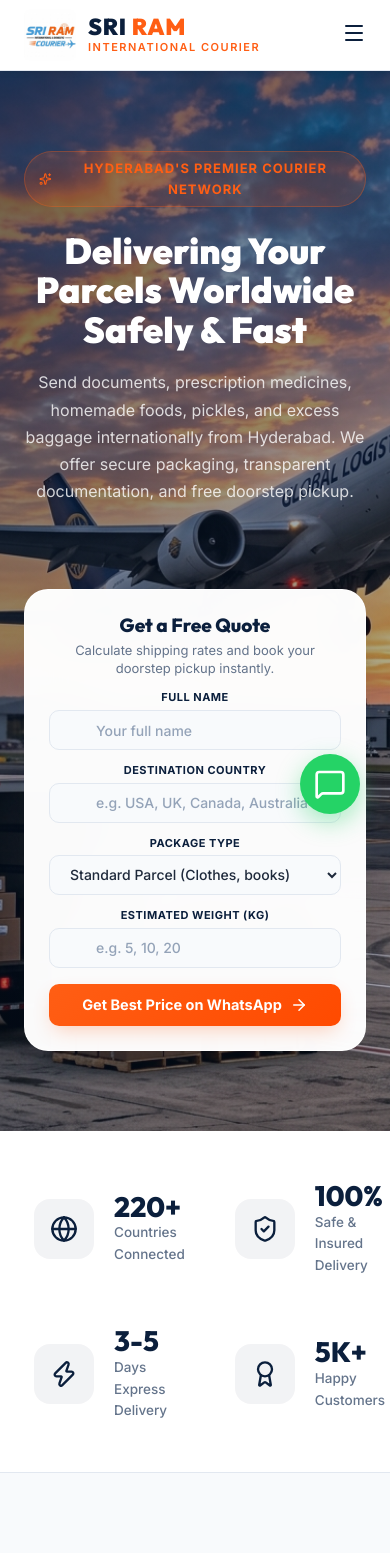
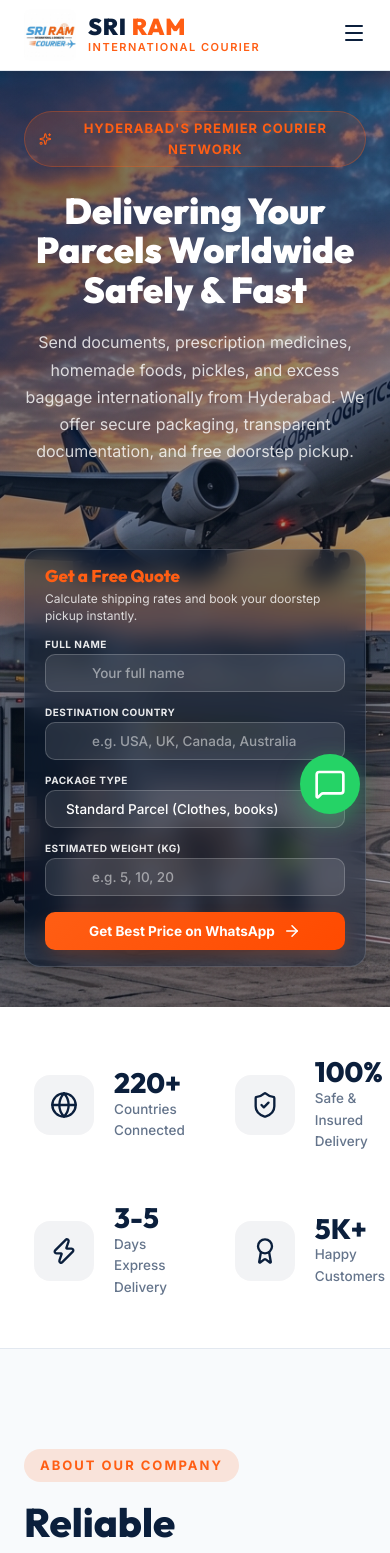
Before and after one commit to sriraminternationalcourier-del/sriramcouries, a React (Vite) app: page / in a window 390 px wide. Shown: the top 1553 px of the page. Built offline with nearby package versions, Linux system fonts and the light colour scheme.

Commit message:
style: optimize quote card style in mobile view for transparent and compact design

```diff
--- a/src/index.css
+++ b/src/index.css
@@ -1513,7 +1513,71 @@
   .footer-nav-col {
     display: none !important;
   }
-}
+
+  /* Compact & Transparent Glassmorphic Quote Card on Mobile */
+  .hero-section {
+    padding: 40px 0 !important;
+  }
+
+  .quote-card {
+    background-color: rgba(11, 31, 60, 0.4) !important;
+    backdrop-filter: blur(12px) !important;
+    -webkit-backdrop-filter: blur(12px) !important;
+    border: 1px solid rgba(255, 255, 255, 0.15) !important;
+    padding: 16px 20px !important;
+    border-radius: var(--border-radius-md) !important;
+    color: var(--bg-white) !important;
+    box-shadow: 0 8px 32px 0 rgba(0, 0, 0, 0.2) !important;
+    text-align: left;
+  }
+
+  .quote-card-header h3 {
+    color: var(--secondary) !important;
+    font-size: 17px !important;
+  }
+
+  .quote-card-header p {
+    color: rgba(255, 255, 255, 0.8) !important;
+    font-size: 12px !important;
+  }
+
+  .form-group label {
+    color: rgba(255, 255, 255, 0.9) !important;
+    font-size: 10px !important;
+    margin-bottom: 2px !important;
+  }
+
+  .quote-card .form-input {
+    background-color: rgba(255, 255, 255, 0.1) !important;
+    border: 1px solid rgba(255, 255, 255, 0.2) !important;
+    color: var(--bg-white) !important;
+    height: 38px !important;
+    font-size: 13.5px !important;
+  }
+
+  .quote-card .form-input::placeholder {
+    color: rgba(255, 255, 255, 0.5) !important;
+  }
+
+  .quote-card .form-input:focus {
+    border-color: var(--secondary) !important;
+    background-color: rgba(255, 255, 255, 0.15) !important;
+    box-shadow: 0 0 0 3px rgba(255, 94, 20, 0.2) !important;
+  }
+
+  /* Styling options inside select for readability on dark backgrounds */
+  .quote-card select.form-input option {
+    background-color: var(--primary) !important;
+    color: var(--bg-white) !important;
+  }
+
+  .btn-quote-submit {
+    height: 38px !important;
+    font-size: 13.5px !important;
+    margin-top: 4px !important;
+  }
+}
+
 
 /* MOBILE OVERLAY MENU */
 .mobile-nav-overlay {
```
